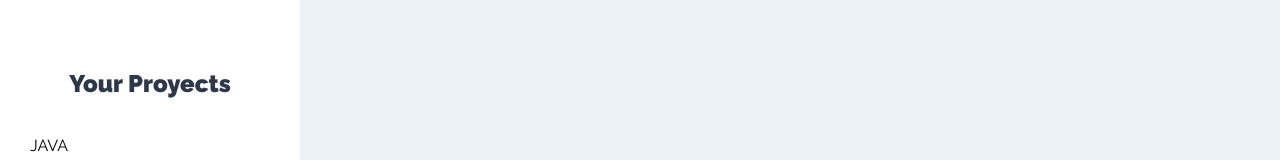
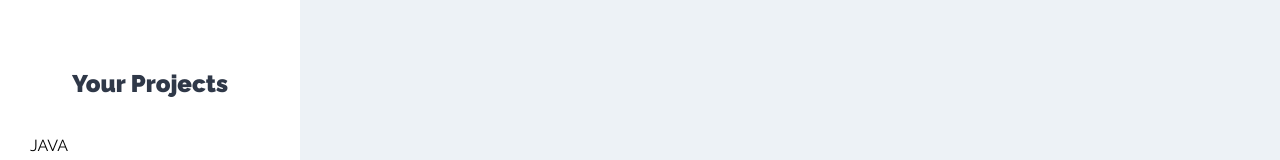
Before and after one commit to emilio-v/client, a React (Create React App) app: page /projects in a window 1280 px wide. Shown: the part 183-343 px from the top of the page. Built offline with nearby package versions, Linux system fonts and the light colour scheme.

Commit message:
add message when there are no projects

```diff
--- a/src/components/layout/Bar.js
+++ b/src/components/layout/Bar.js
@@ -4,7 +4,7 @@ const Bar = () => {
   return (
     <header className="app-header">
       <p className="nombre-usuario">
-        Hola <span>Emilio</span>
+        Hi <span>Emilio</span>
       </p>
 
       <nav className="nav-principal">
--- a/src/components/layout/SideBar.js
+++ b/src/components/layout/SideBar.js
@@ -11,7 +11,7 @@ const SideBar = () => {
       </h1>
       <NewProject />
       <div className="proyectos">
-        <h2>Your Proyects</h2>
+        <h2>Your Projects</h2>
         <ProjectList />
       </div>
     </aside>
--- a/src/components/projects/ProjectList.js
+++ b/src/components/projects/ProjectList.js
@@ -13,7 +13,9 @@ const ProjectList = () => {
     // eslint-disable-next-line react-hooks/exhaustive-deps
   }, []);
 
-  if (projects.lenght === 0) return;
+  if (projects.length === 0) {
+    return <p>There are no projects yet, start by creating one.</p>;
+  }
 
   return (
     <ul className="listado-proyectos">
```
